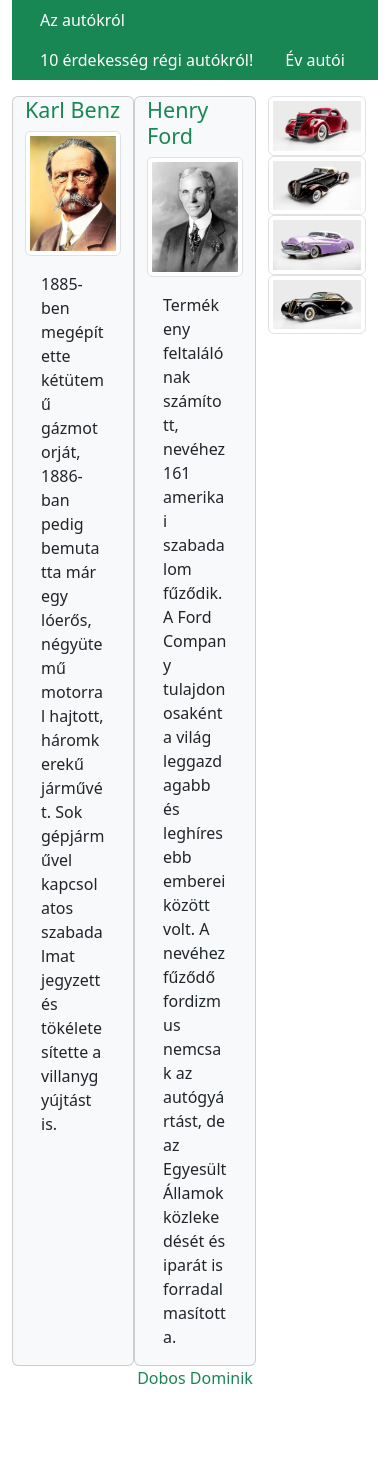
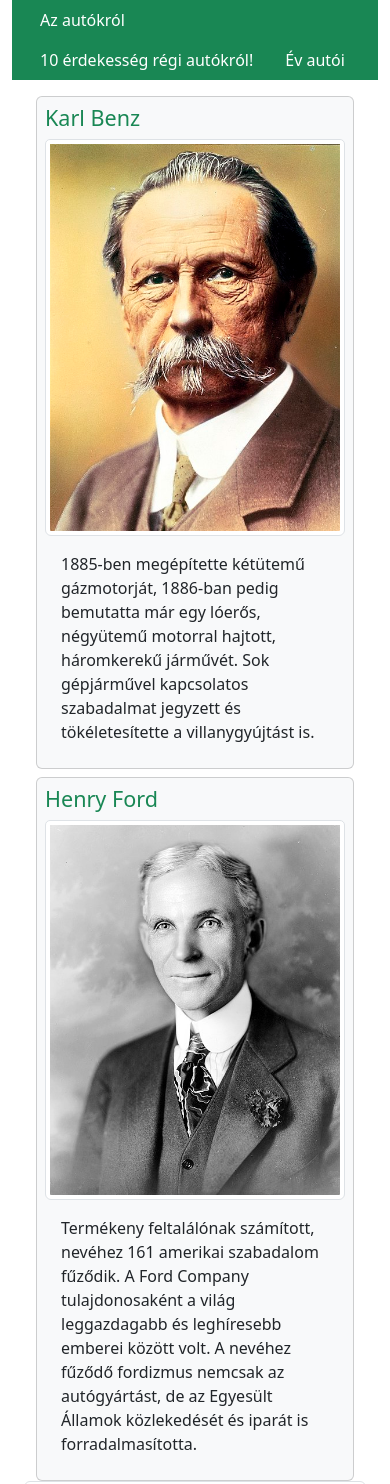
Before and after one commit to dominikdobos/webprog_autok, a plain HTML site: page index.html in a window 390 px wide. Shown: the part 57-1541 px from the top of the page. Before the commit the page ends 1463 px from the top, so only its background shows below. Drawn offline with nearby package versions, Linux system fonts and the light colour scheme.

Commit message:
javítás

```diff
--- a/index.html
+++ b/index.html
@@ -17,7 +17,7 @@
   </head>
   <body>
     <main class="row container mx-auto">
-      <header class="col-12">
+      <header class="col-lg-12">
         <h1 class="text-success">Régi autók</h1>
       </header>
       <nav class="col-12 bg-success my-3">
@@ -35,9 +35,11 @@
           </li>
         </ul>
       </nav>
-      <article class="col-8">
-        <div class="row">
-          <div class="card col-6 bg-light">
+      <article class="col-lg-8">
+        <div class="container">
+          <div class="row gx-3 gy-2">
+            <div class="col-sm-6">
+              <div class="card bg-light p-2">
                 <h4 class="card-title text-success">Karl Benz</h4>
                 <img
                   class="card-img-top img-thumbnail"
@@ -49,12 +51,15 @@
                   <p class="card-text">
                     1885-ben megépítette kétütemű gázmotorját, 1886-ban pedig
                     bemutatta már egy lóerős, négyütemű motorral hajtott,
-                háromkerekű járművét. Sok gépjárművel kapcsolatos szabadalmat
-                jegyzett és tökéletesítette a villanygyújtást is.
+                    háromkerekű járművét. Sok gépjárművel kapcsolatos
+                    szabadalmat jegyzett és tökéletesítette a villanygyújtást
+                    is.
                   </p>
                 </div>
               </div>
-          <div class="card col-6 bg-light">
+            </div>
+            <div class="col-sm-6">
+              <div class="card bg-light p-2">
                 <h4 class="card-title text-success">Henry Ford</h4>
                 <img
                   class="card-img-top img-thumbnail"
@@ -67,14 +72,16 @@
                     Termékeny feltalálónak számított, nevéhez 161 amerikai
                     szabadalom fűződik. A Ford Company tulajdonosaként a világ
                     leggazdagabb és leghíresebb emberei között volt. A nevéhez
-                fűződő fordizmus nemcsak az autógyártást, de az Egyesült Államok
-                közlekedését és iparát is forradalmasította.
+                    fűződő fordizmus nemcsak az autógyártást, de az Egyesült
+                    Államok közlekedését és iparát is forradalmasította.
                   </p>
                 </div>
               </div>
             </div>
+          </div>
+        </div>
       </article>
-      <aside class="col-4">
+      <aside class="col-lg-4">
         <div>
           <img src="./kepek/a1.jpg" class="img-thumbnail" alt="" />
           <img src="./kepek/a2.jpg" class="img-thumbnail" alt="" />
@@ -82,7 +89,7 @@
           <img src="./kepek/a4.jpg" class="img-thumbnail" alt="" />
         </div>
       </aside>
-      <footer class="col-12">
+      <footer class="col-lg-12">
         <p class="text-center text-success">Dobos Dominik</p>
       </footer>
     </main>
```
Also changed, not shown: erdekessegek.html (+5 -5 lines), tablazat.html (+15 -8 lines), minta/erdekessegek.PNG (renamed from erdekessegek.PNG), minta/forras.txt (renamed from forras.txt), minta/index.PNG (renamed from index.PNG), minta/tablazat.PNG (renamed from tablazat.PNG). Lines whose indentation alone changed are shown as unchanged.
